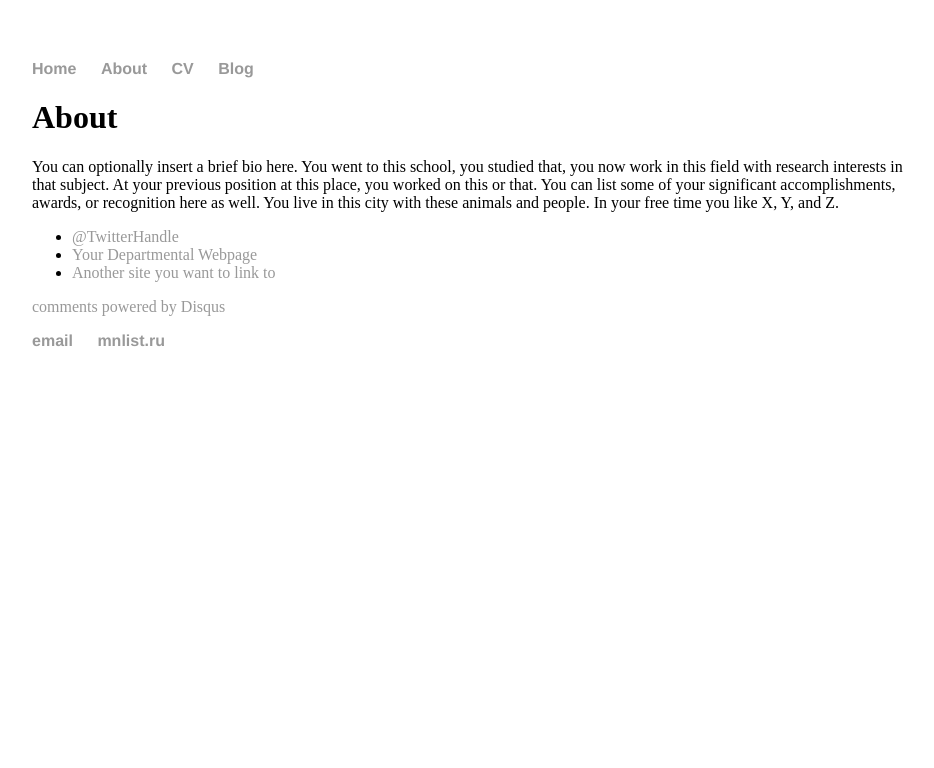
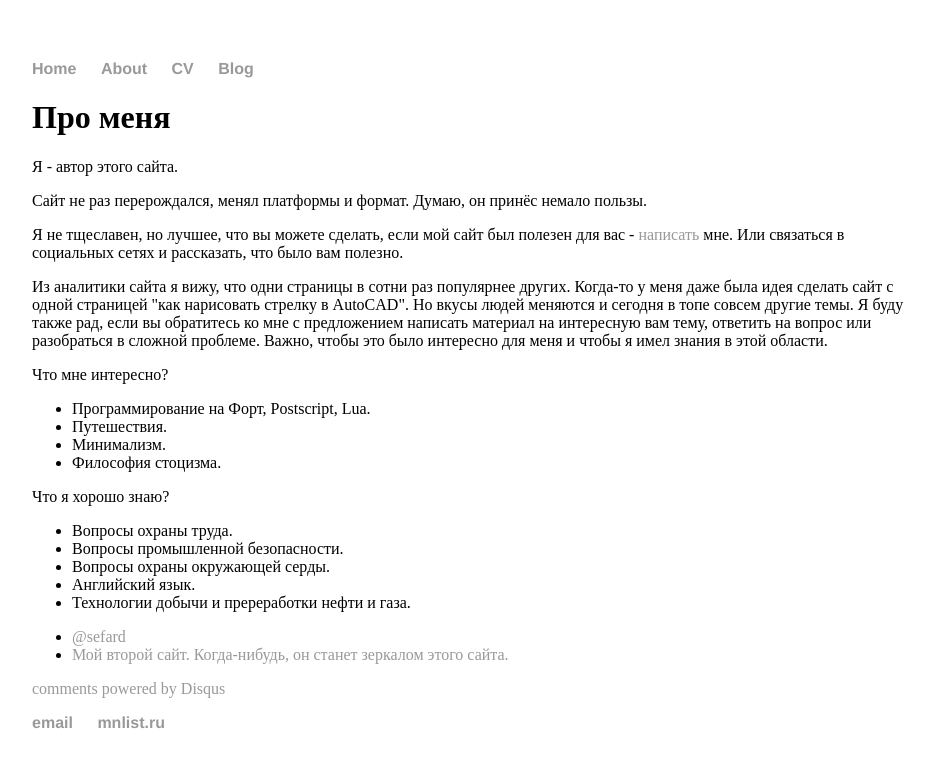
Before and after one commit to kiselevmv/kiselevmv.github.io, a Jekyll site: the page built from about/index.html, in a window 1280 px wide. Shown: the top 768 px of the page, without its empty margins (160-1094 px from the left). Built offline with Jekyll 4.4.1, drawn with Linux system fonts in a browser that asks for light colours; comment, search, counter and statistics services are not loaded.

Commit message:
Update index.html

```diff
--- a/about/index.html
+++ b/about/index.html
@@ -1,15 +1,32 @@
 ---
 layout: default
-title: About Hank Quinlan
+title: Про меня
 ---
 
 		<div class="about">
-			<h1>About</h1>
-			<p>You can optionally insert a brief bio here. You went to this school, you studied that, you now work in this field with research interests in that subject. At your previous position at this place, you worked on this or that. You can list some of your significant accomplishments, awards, or recognition here as well. You live in this city with these animals and people. In your free time you like X, Y, and Z.</p>
+			<h1>Про меня</h1>
+			<p>Я - автор этого сайта.</p>
+			<p>Сайт не раз перерождался, менял платформы и формат. Думаю, он принёс немало пользы.</p>
+			<p>Я не тщеславен, но лучшее, что вы можете сделать, если мой сайт был полезен для вас - <a href="mailto:mihail.kiselev@gmail.com">написать</a> мне. Или связаться в социальных сетях и рассказать, что было вам полезно.</p>
+			<p>Из аналитики сайта я вижу, что одни страницы в сотни раз популярнее других. Когда-то у меня даже была идея сделать сайт с одной страницей "как нарисовать стрелку в AutoCAD". Но вкусы людей меняются и сегодня в топе совсем другие темы. Я буду также рад, если вы обратитесь ко мне с предложением написать материал на интересную вам тему, ответить на вопрос или разобраться в сложной проблеме. Важно, чтобы это было интересно для меня и чтобы я имел знания в этой области.</p>
+			<p>Что мне интересно?</p>
+			<ul>
+			<li>Программирование на Форт, Postscript, Lua.</li>
+			<li>Путешествия.</li>
+			<li>Минимализм.</li>
+			<li>Философия стоцизма.</li>
+			</ul>
+			<p>Что я хорошо знаю?</p>
+			<ul>
+			<li>Вопросы охраны труда.</li>
+			<li>Вопросы промышленной безопасности.</li>
+			<li>Вопросы охраны окружающей серды.</li>
+			<li>Английский язык.</li>
+			<li>Технологии добычи и пререработки нефти и газа.</li>
+			</ul>
 
 			<ul class="contacts">
-				<li><a href="#">@TwitterHandle</a></li>
-				<li><a href="#">Your Departmental Webpage</a></li>
-				<li><a href="#">Another site you want to link to</a></li>
+				<li><a href="https://twitter.com/sefard">@sefard</a></li>
+				<li><a href="http://2nature.me">Мой второй сайт. Когда-нибудь, он станет зеркалом этого сайта.</a></li>
 				</ul>
 		</div>
```
